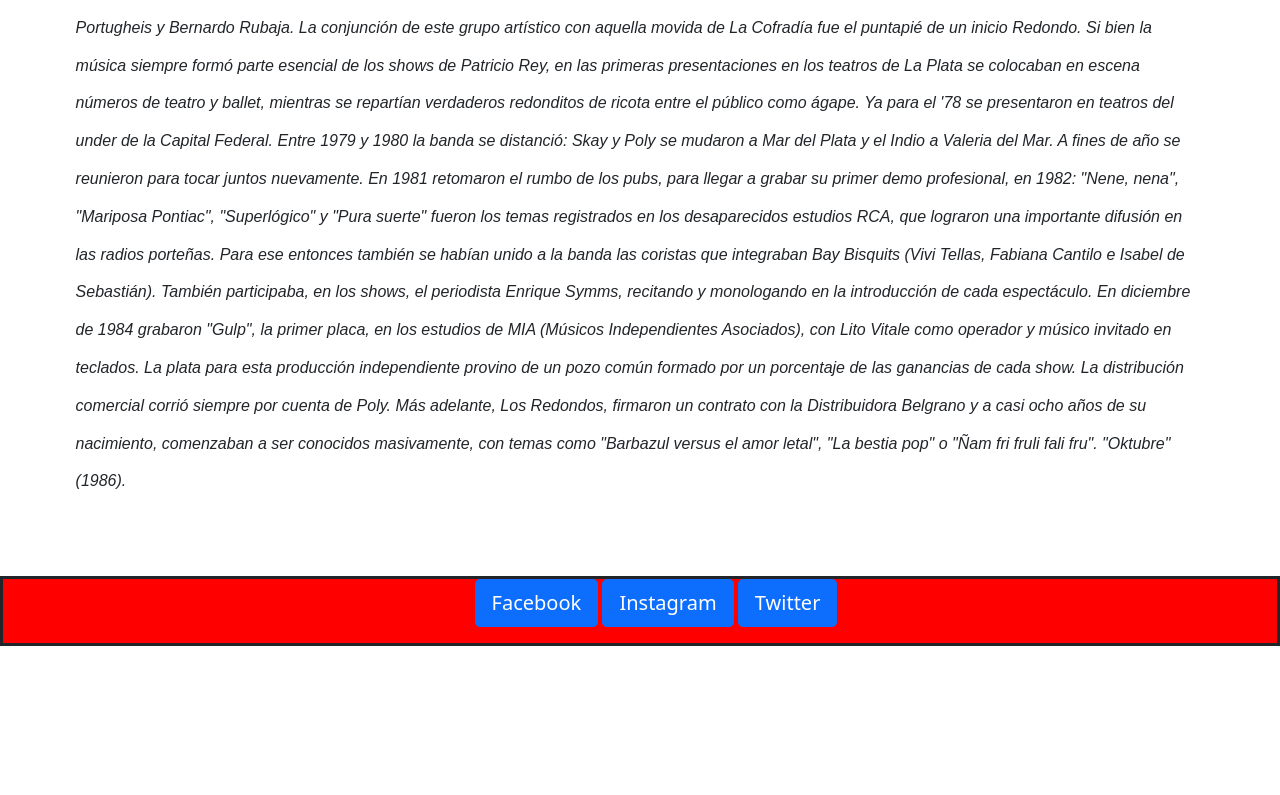
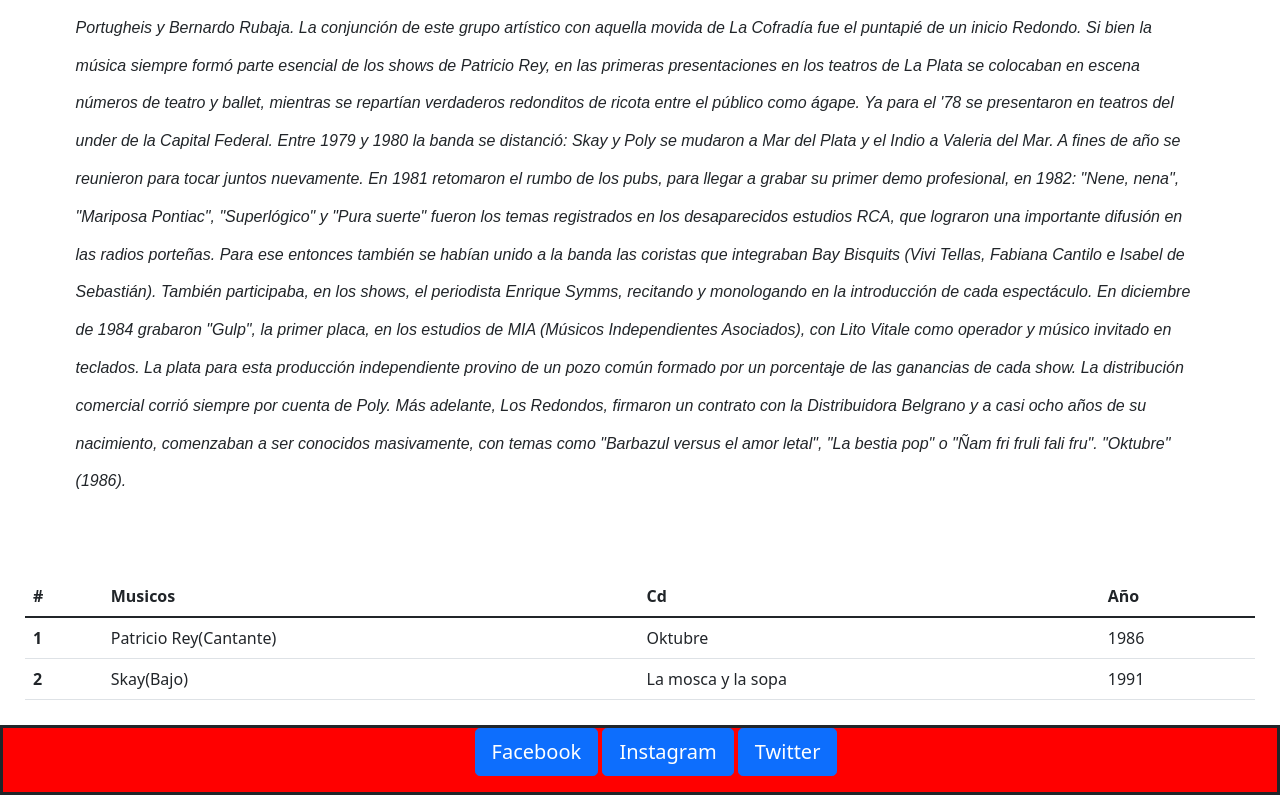
Before and after one commit to ecangemi/desarrollo-web, a plain HTML site: page listas/historia.html in a window 1280 px wide. Shown: the part 454-1249 px from the top of the page. Before the commit the page ends 1100 px from the top, so only its background shows below. Drawn offline with nearby package versions, Linux system fonts and the light colour scheme.

Commit message:
aplicando tabla

```diff
--- a/listas/historia.html
+++ b/listas/historia.html
@@ -52,7 +52,32 @@
 
  </header>
  <main>
+    <table class="table">
+        <thead>
+          <tr>
+            <th scope="col">#</th>
+            <th scope="col">Musicos</th>
+            <th scope="col">Cd</th>
+            <th scope="col">Año</th>
+          </tr>
+        </thead>
+        <tbody>
+          <tr>
+            <th scope="row">1</th>
+            <td>Patricio Rey(Cantante)</td>
+            <td>Oktubre</td>
+            <td>1986</td>
+          </tr>
+          <tr>
+            <th scope="row">2</th>
+            <td>Skay(Bajo)</td>
+            <td>La mosca y la sopa</td>
+            <td>1991</td>
+          </tr>
 
+
+        </tbody>
+      </table>
 
  </main>
 
```
Also changed, not shown: listas/fotos.html (+3 -2 lines).
